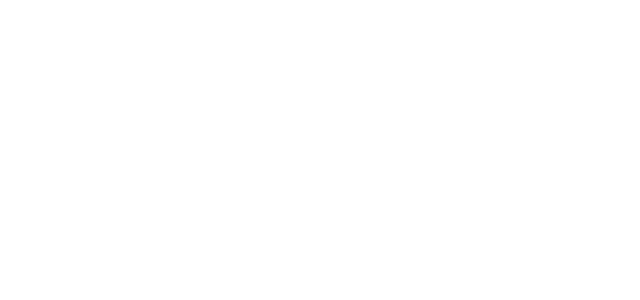
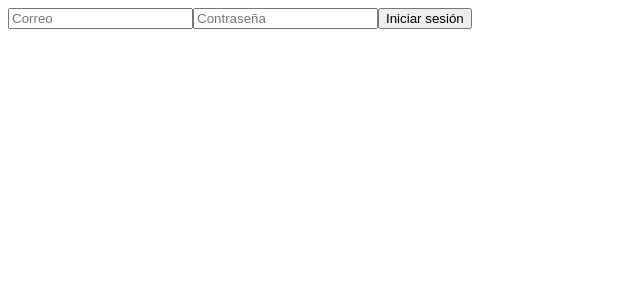
Before and after one commit to SantiBertora/bruta2.0, a React (Vite) app: page /login in a window 1280 px wide. Before the commit this address had no page. Shown: the top 300 px of the page, without its empty margins (0-640 px from the left). Built offline with nearby package versions, Linux system fonts and the light colour scheme.

Commit message:
autenticacion con firebase implementada correctamente

```diff
--- a/src/App.jsx
+++ b/src/App.jsx
@@ -1,14 +1,14 @@
 import { Routes, Route } from "react-router-dom";
 import Home from "./pages/Home";
 import Menu from "./pages/Menu";
-import Admin from "./pages/Admin";
+import Login from "./pages/Login";
 
 function App() {
   return (
     <Routes>
       <Route path="/" element={<Home />} />
       <Route path="/menu" element={<Menu />} />
-      <Route path="/admin" element={<Admin />} />
+      <Route path="/login" element={<Login />} />
     </Routes>
   );
 }
--- a/src/firebase/firebaseConfig.js
+++ b/src/firebase/firebaseConfig.js
@@ -1,7 +1,7 @@
 // Import the functions you need from the SDKs you need
 import { initializeApp } from "firebase/app";
-import { getAnalytics } from "firebase/analytics";
 import { getFirestore } from "firebase/firestore";
+import { getAuth } from "firebase/auth";
 // TODO: Add SDKs for Firebase products that you want to use
 // https://firebase.google.com/docs/web/setup#available-libraries
 
@@ -19,7 +19,9 @@
 
 // Initialize Firebase
 const app = initializeApp(firebaseConfig);
-const analytics = getAnalytics(app);
 
 // Export Firestore instance
 export const db = getFirestore(app);
+
+// Export Auth instance
+export const auth = getAuth(app);
--- /dev/null
+++ b/src/pages/Login.jsx
@@ -0,0 +1,28 @@
+import React, { useState } from 'react';
+import { signInWithEmailAndPassword } from 'firebase/auth';
+import { auth } from '../firebase/firebaseConfig'; // Adjust the import path as necessary
+
+const Login = () => {
+    const [email, setEmail] = useState('');
+    const [password, setPassword] = useState('');
+
+    const handleLogin = async (e) => {
+        e.preventDefault();
+        try {
+            const userCredential = await signInWithEmailAndPassword(auth, email, password);
+            console.log("Usuario logueado:", userCredential.user);
+        } catch (error) {
+            console.error("Error al iniciar sesión:", error.message);
+        }
+    };
+
+    return (
+        <form onSubmit={handleLogin}>
+            <input type="email" value={email} onChange={(e) => setEmail(e.target.value)} placeholder='Correo' />
+            <input type="password" value={password} onChange={(e) => setPassword(e.target.value)} placeholder='Contraseña' />
+            <button type="submit">Iniciar sesión</button>
+        </form>
+    );
+}
+
+export default Login;
```
Also changed, not shown: 1 other file (tests, documents, lock files or other folders).
